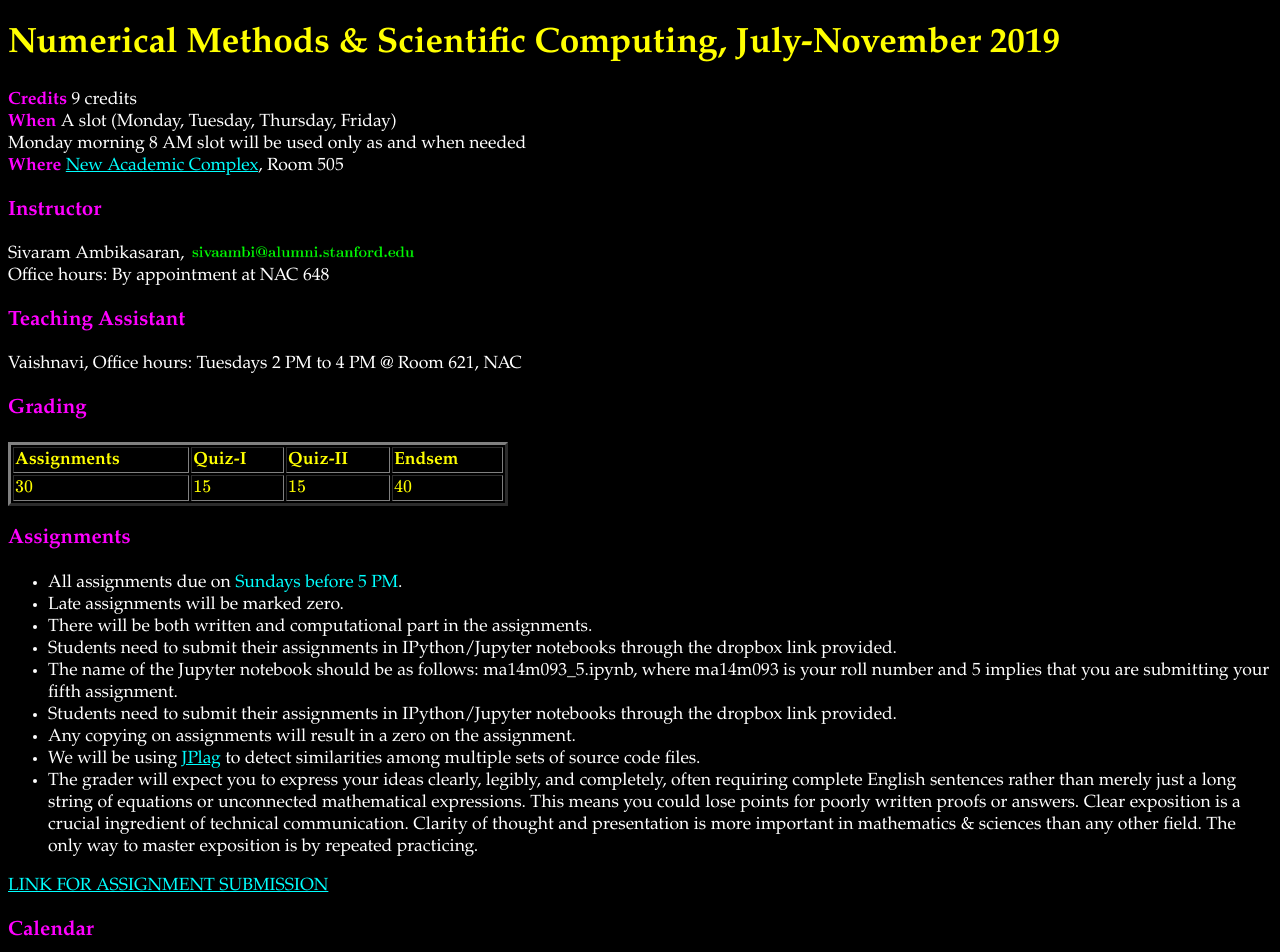
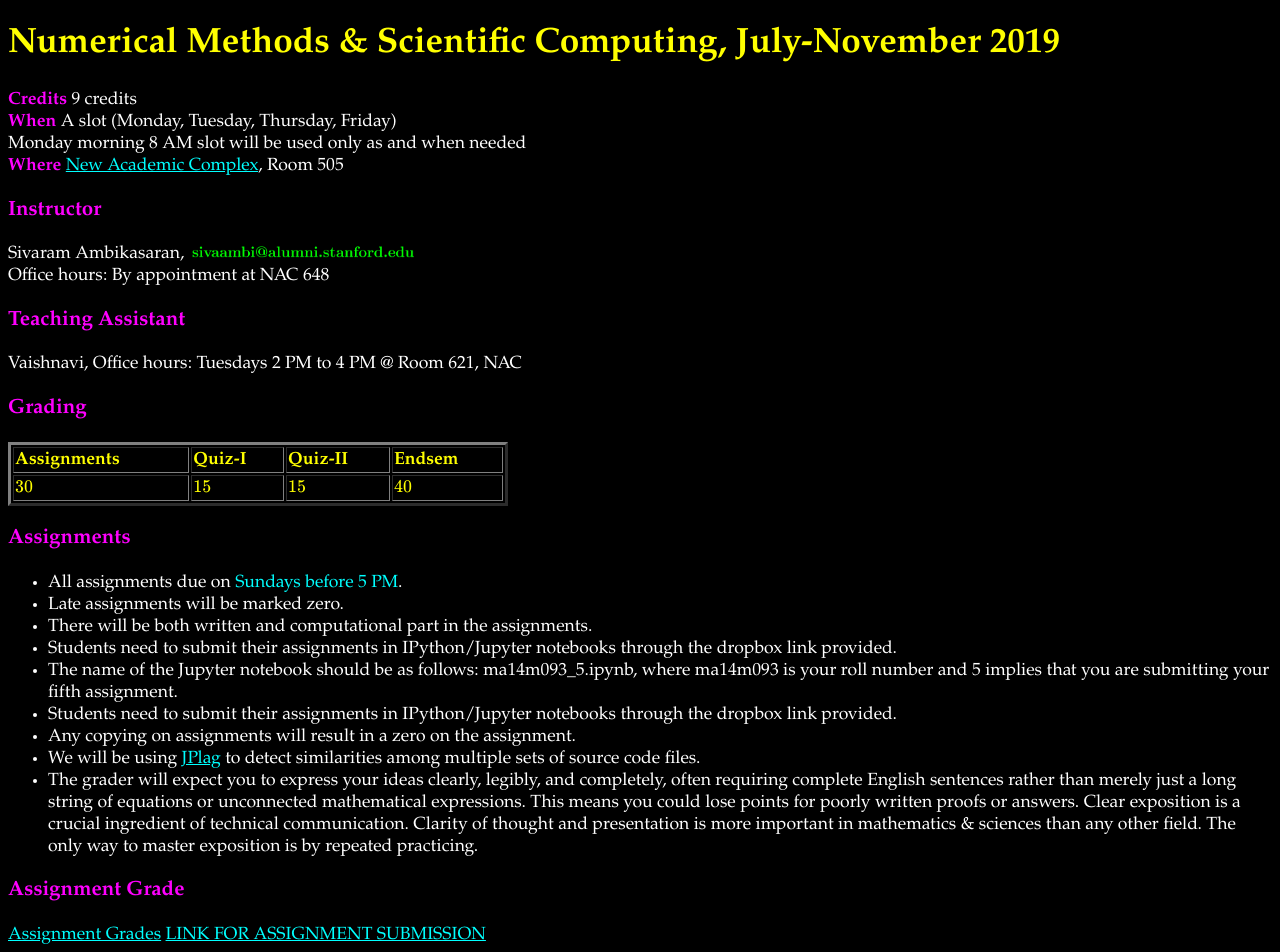
Before and after one commit to sivaramambikasaran/2019_NMSC, a plain HTML site: page index.html in a window 1280 px wide. Shown: the top 952 px of the page. Drawn offline with nearby package versions, Linux system fonts and the light colour scheme; some packages are replaced by stand-ins of ours.

Commit message:
Update index.html

```diff
--- a/index.html
+++ b/index.html
@@ -59,6 +59,9 @@ Vaishnavi, Office hours: Tuesdays 2 PM to 4 PM @ Room 621, NAC
 	<li>We will be using <a href="http://jplag.ipd.kit.edu/">JPlag</a> to detect similarities among multiple sets of source code files.</li>
 	<li>The grader will expect you to express your ideas clearly, legibly, and completely, often requiring complete English sentences rather than merely just a long string of equations or unconnected mathematical expressions. This means you could lose points for poorly written proofs or answers. Clear exposition is a crucial ingredient of technical communication. Clarity of thought and presentation is more important in mathematics & sciences than any other field. The only way to master exposition is by repeated practicing.</li>
 </ul>
+
+<h3><font color="magenta">Assignment Grade</font></h3>
+<a href="https://docs.google.com/spreadsheets/d/1jM_C71fGVmSSZX9C9WrMY3NPU94qtpmmLoDuq_-7XFs/edit?usp=sharing">Assignment Grades</a>
 
 <a href="https://www.dropbox.com/request/mwtFVPFIpPP8WvGKXHHn">LINK FOR ASSIGNMENT SUBMISSION</a>
 
```
